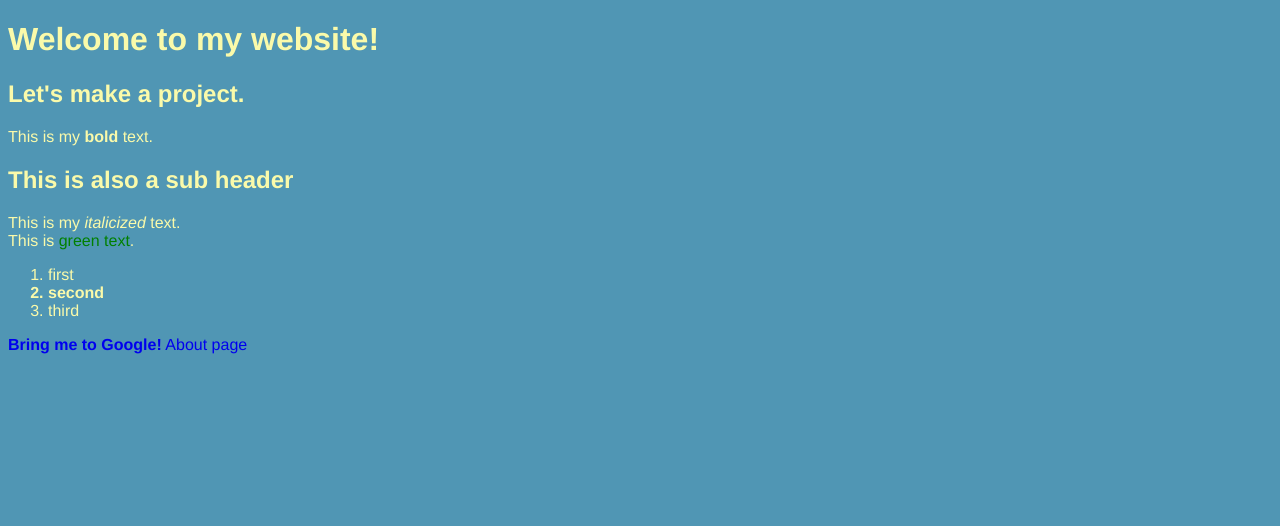
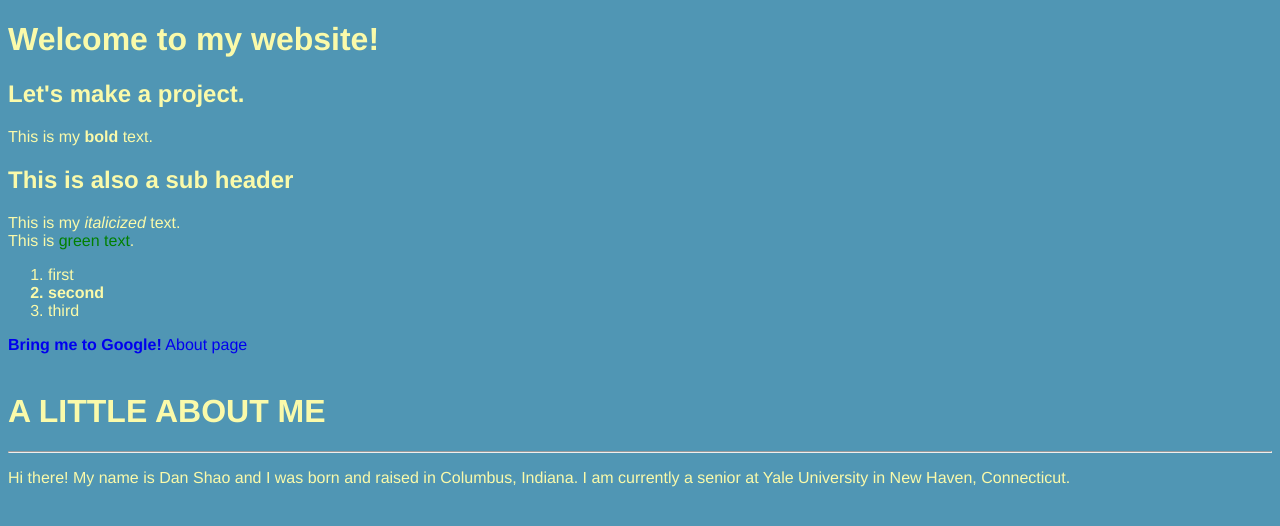
Before and after one commit to dsshao821/myproject, a website: page index.html in a window 1280 px wide. Drawn offline with nearby package versions, Linux system fonts and the light colour scheme.

Commit message:
Added js files

```diff
--- /dev/null
+++ b/application.js
@@ -0,0 +1,2 @@
+var keyword = "ebola";
+console.log(keyword)
--- a/index.html
+++ b/index.html
@@ -3,8 +3,11 @@
 	<head>
 		<title>DanielShao.com</title>
 		<link rel="stylesheet" type="text/css" href="rules.css">
+		<script src = "test.js"></script>
+		<script src = "jquery.min.js"></script>
+		<script src = "application.js"></script>
 	</head>
-	<body>
+	<body data-spy="scroll" data-offset="0" data-target="#navbar-main">
 		<h1>Welcome to my website!</h1>
 		<h2>Let's make a project.</h2>
 		This is my <strong>bold</strong> text.
@@ -18,5 +21,20 @@
 		</ol>
 		<a class="important" href="http://www.google.com" target=_blank>Bring me to Google!</a>
 		<a href="http://www.facebook.com" target=_blank>About page</a>
+
+		 <!-- ==== ABOUT ==== -->
+	    <div class="container" id="about" name="about">
+	      <div class="row white">
+	      <br>
+	        <h1 class="centered">A LITTLE ABOUT ME</h1>
+	        <hr>
+	        <div class="blurb">
+	          <p>
+	            Hi there! My name is Dan Shao and I was born and raised in Columbus, Indiana. I am currently a senior at Yale University in New Haven, Connecticut.<br>
+	            <br>
+	          </p>
+	        </div>
+	      </div><!-- row -->
+	    </div><!-- /about -->
 	</body>
 </html>
```
